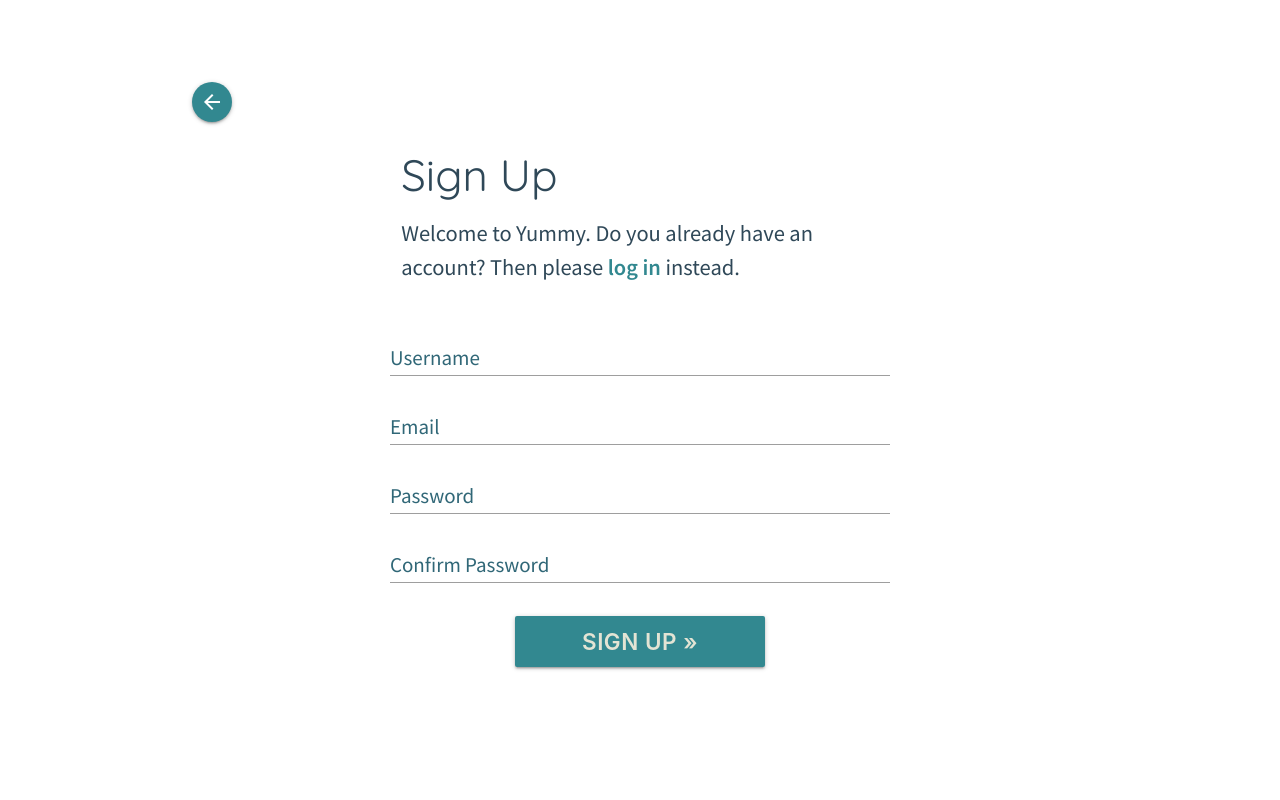
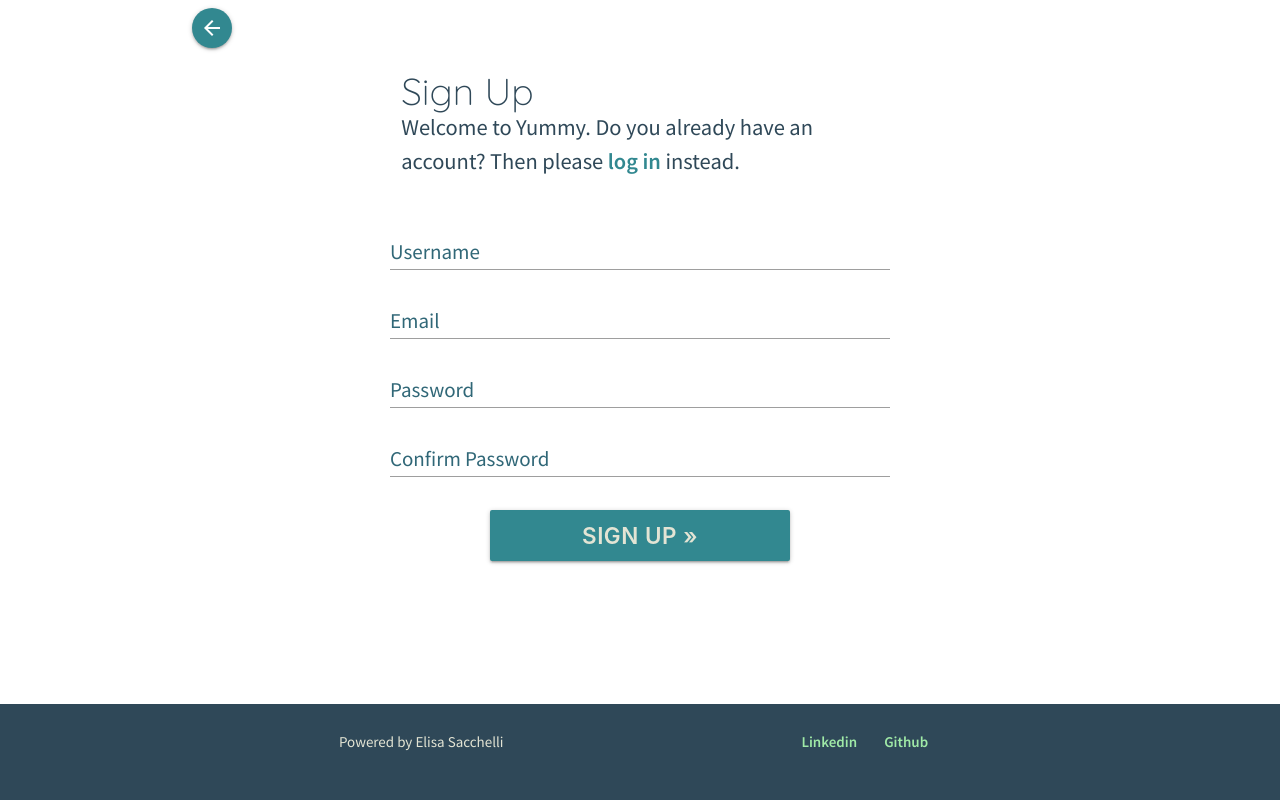
Before and after one commit to EliSacch/yummy, a Django app: page /accounts/signup/ in a window 1280 px wide. Run offline with Django 4.2, Linux system fonts and the light colour scheme.

Commit message:
Tidy yp style and add footer

```diff
--- a/static/css/style.css
+++ b/static/css/style.css
@@ -29,6 +29,9 @@
 body {
     font-family: var(--font-basic);
     color: var(--clr-primary-5);
+    min-height: 100vh;
+    display: grid;
+    grid-template-rows: 1fr auto;
 }
 
 h1,
@@ -36,7 +39,8 @@ h2,
 h3,
 h4,
 h5 {
-    font-family: var(--font-headers)
+    font-family: var(--font-headers);
+    font-size: 2.5rem;
 }
 
 p {
@@ -47,14 +51,15 @@ a {
     color: var(--clr-primary-3);
     font-weight: 600;
 }
+
 #logo {
     font-family: var(--font-headers);
-    font-size: 5rem;
+    font-size: 4rem;
     font-weight: 400;
 }
 
 .subheading {
-    font-size: 3rem;
+    font-size: 2.5rem;
     font-weight: 300;
     margin: 0;
 }
@@ -87,9 +92,10 @@ a {
 
 /* ----------------------------------------------- Landing page before authentication */
 .landingpage {
+    position: relative;
+    height: 100%;
     margin: 0;
     width: 100%;
-    height: 100vh;
     background: var(--clr-primary-5) url('https://res.cloudinary.com/dmmlypujq/image/upload/v1676911263/yummy/background_hsjgqs.jpg') no-repeat center center/cover;
     color: var(--clr-secondary);
     isolation: isolate;
@@ -105,7 +111,7 @@ a {
 
 
 .action-btn {
-    width: 50%;
+    width: 90%;
     height: fit-content;
     max-width: 300px;
     margin: 10px;
@@ -139,9 +145,13 @@ a {
 }
 
 /* ----------------------------------------------- Authentication Forms */
+.go-back {
+    margin:.5em 0 1.5em 0;
+
+}
+
 .authentication-form {
     width: 100%;
-    height: 100vh;
     position: relative;
     isolation: isolate;
 }
@@ -172,3 +182,30 @@ a {
     transform-origin: 0 0;
     color: var(--clr-primary-4);
 }
+
+/* ----------------------------------------------- Footer */
+
+footer {
+    background-color: var(--clr-primary-5);
+    color: var(--clr-secondary);
+    padding: 1em;
+    text-align: center;
+}
+
+footer p {
+    font-size: 1em;
+    margin: .8em;
+}
+
+footer ul > li{
+    display: inline-block;
+    margin: .8em;
+}
+
+footer a {
+    color: var(--clr-primary-0);
+}
+
+footer a:hover {
+    color: var(--clr-tertiary-0);
+}
--- a/templates/account/login.html
+++ b/templates/account/login.html
@@ -16,7 +16,7 @@
         </div>
         <div class="row form-header">
             <div class="col s12">
-                <h3>{% trans "Log In" %}</h3>
+                <h1 class="subheading">{% trans "Log In" %}</h1>
 
                 <p>{% blocktrans %} Don't have an account yet? <a class="link" href="{{ signup_url }}">Sign up</a>.
                     {% endblocktrans %}</p>
--- a/templates/account/logout.html
+++ b/templates/account/logout.html
@@ -1,10 +1,11 @@
 {% load i18n %}
 
 {% block content %}
+<section>
     <div class="container">
         <div class="row">
             <div class="">
-            <h3>{% trans "Log Out" %}</h3>
+                <h1 class="subheading">{% trans "Log Out" %}</h1>
 
                 <p>{% trans 'Are you sure you want to log out?' %}</p>
             </div>
@@ -22,4 +23,5 @@
             </div>
         </div>
     </div>
+</section>
 {% endblock %}
--- a/templates/account/password_change.html
+++ b/templates/account/password_change.html
@@ -5,9 +5,10 @@
 {% block head_title %}{% trans "Change Password" %}{% endblock %}
 
 {% block content %}
+<section>
     <div class="container dark-text">
 
-    <h1>{% trans "Change Password" %}</h1>
+        <h1 class="subheading">{% trans "Change Password" %}</h1>
 
         <form method="POST" action="{% url 'account_change_password' %}" class="password_change">
             {% csrf_token %}
@@ -18,5 +19,6 @@
         </form>
 
     </div>
+</section>
 
 {% endblock %}
--- a/templates/account/password_reset.html
+++ b/templates/account/password_reset.html
@@ -15,7 +15,7 @@
         </div>
         <div class="row form-header">
             <div class="col s12">
-                <h1>{% trans "Password Reset" %}</h1>
+                <h1 class="subheading">{% trans "Password Reset" %}</h1>
                 {% if user.is_authenticated %}
                 {% include "account/snippets/already_logged_in.html" %}
                 {% endif %}
--- a/templates/account/password_reset_done.html
+++ b/templates/account/password_reset_done.html
@@ -6,10 +6,11 @@
 {% block head_title %}{% trans "Password Reset" %}{% endblock %}
 
 {% block content %}
+<section>
     <div class="container dark-text">
         <div class="row">
             <div class="col">
-            <h1>{% trans "Password Reset" %}</h1>
+                <h1 class="subheading">{% trans "Password Reset" %}</h1>
 
                 {% if user.is_authenticated %}
                 {% include "account/snippets/already_logged_in.html" %}
@@ -27,4 +28,5 @@
         </div>
 
     </div>
+</section>
 {% endblock %}
--- a/templates/account/password_reset_from_key.html
+++ b/templates/account/password_reset_from_key.html
@@ -8,7 +8,7 @@
     <div class="container">
         <div class="row form-header">
             <div class="col s12">
-                <h1>{% if token_fail %}{% trans "Bad Token" %}{% else %}{% trans "Change Password" %}{% endif %}</h1>
+                <h1 class="subheading">{% if token_fail %}{% trans "Bad Token" %}{% else %}{% trans "Change Password" %}{% endif %}</h1>
             </div>
         </div>
         <div class="row">
--- a/templates/account/password_reset_from_key_done.html
+++ b/templates/account/password_reset_from_key_done.html
@@ -4,11 +4,12 @@
 {% block head_title %}{% trans "Change Password" %}{% endblock %}
 
 {% block content %}
+<section>
     <div class="container dark-text">
 
         <div class="row">
             <div class="col s12">
-            <h1>{% trans "Change Password" %}</h1>
+                <h1 class="subheading">{% trans "Change Password" %}</h1>
                 <p>{% trans 'Your password is now changed.' %}</p>
             </div>
         </div>
@@ -21,5 +22,6 @@
         </div>
 
     </div>
+</section>
 
 {% endblock %}
--- a/templates/account/signup.html
+++ b/templates/account/signup.html
@@ -14,7 +14,7 @@
         </div>
         <div class="row form-header">
             <div class="col s12">
-                <h3>{% trans "Sign Up" %}</h3>
+                <h1 class="subheading">{% trans "Sign Up" %}</h1>
 
                 <p>{% blocktrans %}Welcome to Yummy. Do you already have an account? Then please <a
                         class="link" href="{{ login_url }}">log in</a> instead.{% endblocktrans %}</p>
--- a/templates/account/verification_sent.html
+++ b/templates/account/verification_sent.html
@@ -6,10 +6,11 @@
 {% block head_title %}{% trans "Verify Your E-mail Address" %}{% endblock %}
 
 {% block content %}
+<section>
     <div class="container">
         <div class="row">
             <div class="col">
-            <h1>{% trans "Verify Your E-mail Address" %}</h1>
+                <h1 class="subheading">{% trans "Verify Your E-mail Address" %}</h1>
                 <p>{% blocktrans %}We have sent an e-mail to you for verification. Follow the link provided to finalize the signup process.{% endblocktrans %}</p>
             </div>
         </div>
@@ -21,4 +22,5 @@
         </div>
 
     </div>
+</section>
 {% endblock %}
--- a/templates/base.html
+++ b/templates/base.html
@@ -43,8 +43,16 @@
     </main>
 
     <!-- Footer -->
-    <footer class="">
-
+    <footer>
+        <div class="container">
+            <div class="row">
+                <p class="col s12 l6">Powered by Elisa Sacchelli</p>
+                <ul class="socials s12 m6">
+                    <li><a href="{% url 'account_login' %}">Linkedin</a></li>
+                    <li><a href="{% url 'account_signup' %}">Github</a></li>
+                </ul>
+            </div>
+        </div>
     </footer>
 
 
--- a/templates/index.html
+++ b/templates/index.html
@@ -4,7 +4,7 @@
 
 {% if user.is_authenticated %}
 
-<h1>Welcome</h1>
+<h1 class="subheading">Welcome</h1>
 
   <!-- Modal Trigger -->
   <a class="waves-effect waves-light btn modal-trigger" href="#logout-modal">Log Out</a>
```
Also changed, not shown: templates/account/email_confirm.html (+7 -1 lines), templates/account/password_set.html (+14 -6 lines). Lines whose indentation alone changed are shown as unchanged.
